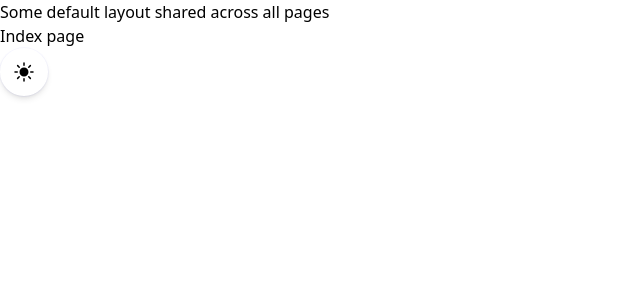
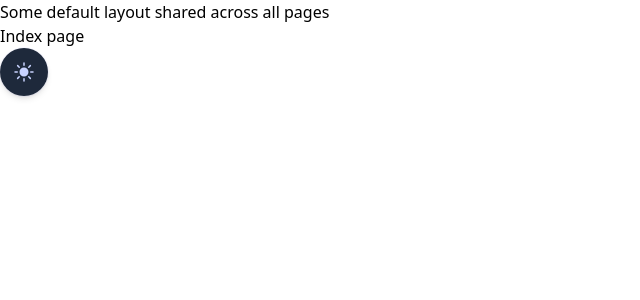
Before and after one commit to AirFast/shop, a Nuxt app in the folder frontend/: page / in a window 1280 px wide. Both pictures are taken after a click on the button 24 px from the left and 72 px from the top of the page. Shown: the top 300 px of the page, without its empty margins (0-640 px from the left). Built offline with nearby package versions, Linux system fonts and the light colour scheme.

Commit message:
feat: add toggle dark btn

```diff
--- a/frontend/components/Button.vue
+++ /dev/null
@@ -1,8 +0,0 @@
-<template>
-  <button
-    type="button"
-    class="w-12 h-12 rounded-full ring-1 ring-indigo-500/5 shadow-md flex items-center justify-center hover:bg-slate-100 dark:bg-slate-800 dark:hover:bg-slate-700"
-  >
-    <slot></slot>
-  </button>
-</template>
--- /dev/null
+++ b/frontend/components/TheButton.vue
@@ -0,0 +1,8 @@
+<template>
+  <button
+    type="button"
+    class="w-12 h-12 duration-200 rounded-full ring-1 ring-indigo-500/5 shadow-md flex items-center justify-center hover:bg-slate-100 dark:bg-slate-800 dark:hover:bg-slate-700"
+  >
+    <slot></slot>
+  </button>
+</template>
--- a/frontend/components/ToggleDarkButton.vue
+++ /dev/null
@@ -1,12 +0,0 @@
-<script setup lang="ts">
-import { MoonIcon, SunIcon } from "@heroicons/vue/24/solid";
-
-const { isDark, toggleDark } = useTheme();
-</script>
-
-<template>
-  <Button @click="toggleDark()">
-    <MoonIcon v-if="!isDark" class="w-6 h-6 text-indigo-500" />
-    <SunIcon v-else class="w-6 h-6 dark:text-indigo-200" />
-  </Button>
-</template>
--- a/frontend/layouts/default.vue
+++ b/frontend/layouts/default.vue
@@ -1,10 +1,19 @@
+<script setup lang="ts">
+import { MoonIcon, SunIcon } from "@heroicons/vue/24/solid";
+
+const { isDark, toggleDark } = useTheme();
+</script>
+
 <template>
   <div>
     Some default layout shared across all pages
     <slot />
 
     <div>
-      <ToggleDarkButton />
+      <TheButton @click="toggleDark()">
+        <MoonIcon v-if="!isDark" class="w-6 h-6 text-indigo-500" />
+        <SunIcon v-else class="w-6 h-6 dark:text-indigo-200" />
+      </TheButton>
     </div>
   </div>
 </template>
--- a/frontend/tailwind.config.js
+++ b/frontend/tailwind.config.js
@@ -1,8 +1,9 @@
 /** @type {import('tailwindcss').Config} */
 export default {
+  darkMode: "class",
   content: [],
   theme: {
     extend: {},
   },
   plugins: [],
-}
+};
```
